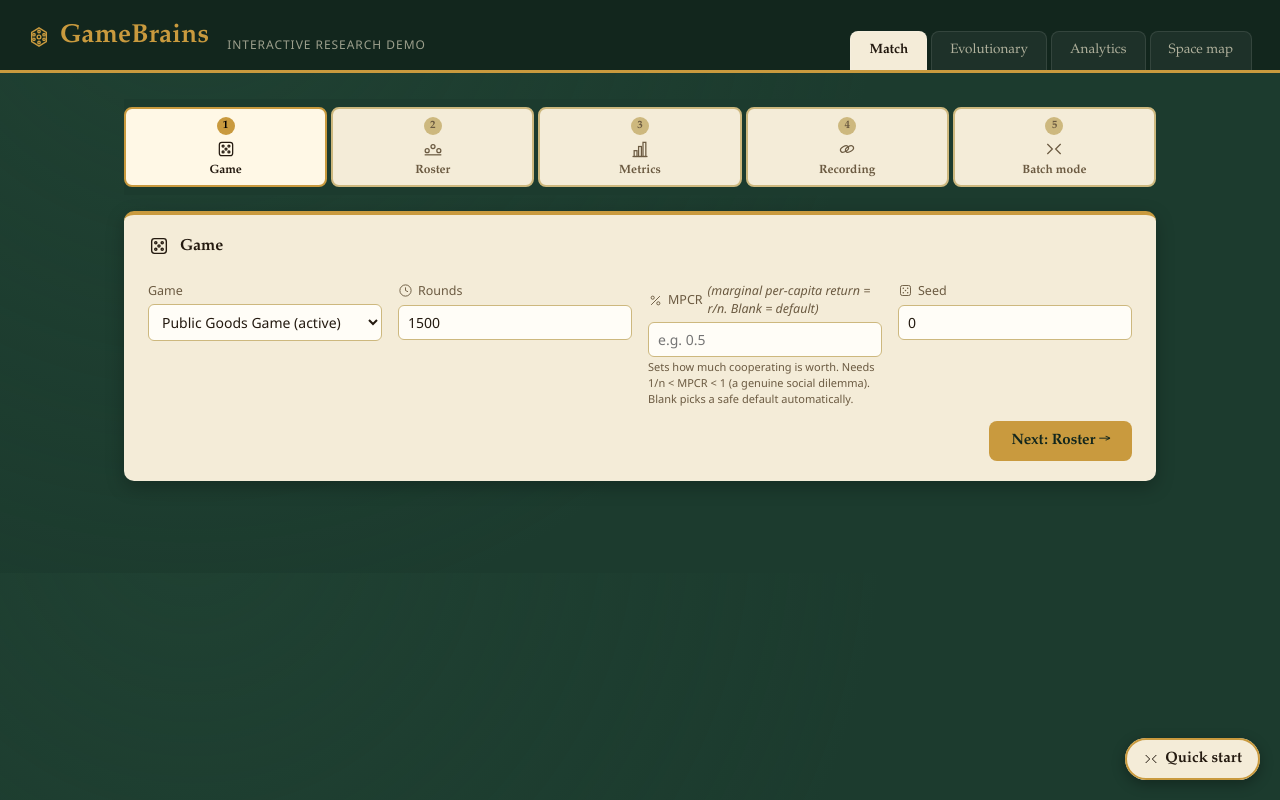
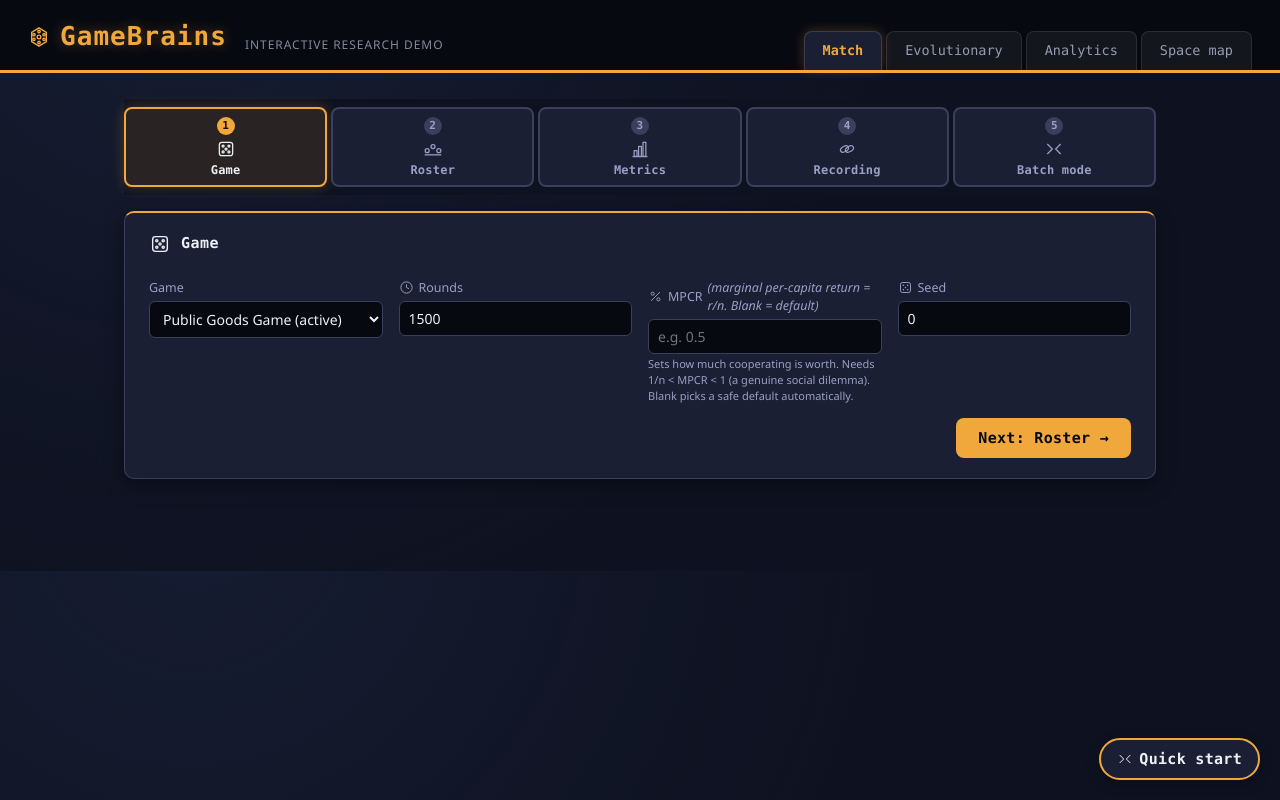
Before and after one commit to dentros/gamebrains, a Flask app: page / in a window 1280 px wide. Run offline with Flask 3, Linux system fonts and the light colour scheme; parts of the project's set-up code (start-up, migrations or seed data) failed here and were passed over.

Commit message:
Retheme the webui: "console for observing minds" -- dark instrument panel, glowing signal accents
The felt-green/parchment/gold board-game look read as dated (1990s/2000s
enterprise-software vibe, not the distinctive identity intended). New
direction: a deep indigo-black page and console-screen-slate panels, warm
off-white text, an amber signal accent, and the five existing agent-kind
colors (unchanged hues, brightened for contrast) rendered as glowing
indicator lights via CSS drop-shadow/box-shadow -- literally: this tool's
subject is different kinds of minds, so the visual metaphor is watching their
signals light up on a dark instrument console, not a cardboard board-game box.

Display type switches from a serif book face to the same monospace family
already used for logs/tables, extending the existing terminal-readout motif
upward into headers instead of introducing a third type family. Body text
stays on the existing humanist sans for readability (skill guidance: use the
characterful face with restraint).

Since almost all theming lived in base.html's :root custom properties plus a
few shared component classes, this cascades to every page (Match wizard,
Evolutionary, Analytics, Space map, Results) from one file. Also retinted a
handful of colors that were hardcoded as light-theme hex values rather than
CSS variables (input fields, creature cards, code chips, chart gridlines,
Q-table zero-fallback, the analytics scatter chart's inline SVG text color --
the standalone downloadable SVG deliberately keeps its white background,
appropriate for a paper figure regardless of the on-page theme).

Verified: real end-to-end match covering all four learning-agent brain
visualizations (Markov-brain wiring/TPM, Q-table, DQN network, FEP beliefs)
renders with no errors; full regression suite passes. Not yet visually
screenshotted (browser extension was disconnected this session) -- ask the
user to confirm the look in a real browser before considering this done.

```diff
--- a/webui/app.py
+++ b/webui/app.py
@@ -247,7 +247,7 @@ def _epsilon_rounds_to_min(decay: float, emin: float) -> float:
 def _heat_color(value: float, vmax: float) -> str:
     """Diverging red(-)/green(+) background, intensity scaled by |value| / vmax."""
     if vmax <= 0:
-        return "background:#eee"
+        return "background:#2a3050"
     t = min(abs(value) / vmax, 1.0)
     if value >= 0:
         return f"background:rgba(34,160,80,{0.12 + 0.55 * t:.2f})"
@@ -547,7 +547,7 @@ def _polyline_svg(series: list[float], width: int = 720, height: int = 140, colo
     ]
     gridlines = "".join(
         f"<line x1='0' y1='{height * frac:.1f}' x2='{width}' y2='{height * frac:.1f}' "
-        f"stroke='#3336' stroke-width='1'/>" for frac in (0.0, 0.5, 1.0)
+        f"stroke='#ffffff30' stroke-width='1'/>" for frac in (0.0, 0.5, 1.0)
     )
     return (f"<svg viewBox='0 0 {width} {height}' class='{css_class}'>"
            f"{gridlines}<polyline points='{' '.join(pts)}' fill='none' stroke='{color}' "
@@ -1206,14 +1206,15 @@ def _scatter_svg(points: list[tuple[float, float]], x_label: str, y_label: str,
     )
     body = f"{title}{gridlines}{axes}{dots}{labels}"
     # `currentColor` (used by title/labels/ticks above) inherits the CSS `color` of whatever
-    # wraps the SVG. The felt-dark chart background (`.scatterchart`, matching `.coopchart`) sits
-    # inside a light `.panel` whose text color is `--ink` (dark brown, meant for a light
-    # background) -- inherited as-is, that text would be near-invisible against the dark chart
+    # wraps the SVG. The dark chart background (`.scatterchart`, matching `.coopchart`) sits
+    # inside a `.panel` whose text color is `--ink` (bright, meant to sit on the panel's own dark
+    # background) -- inherited as-is, that text would blend into the equally-dark chart
     # background. Setting `style="color:..."` directly on the `<svg>` root fixes `currentColor`
-    # locally, independent of the surrounding page: `--felt-text` (light cream) inline, plain dark
-    # gray for the standalone downloadable file (which sets its own white background below).
+    # locally, independent of the surrounding page: `--felt-text` inline, plain dark gray for the
+    # standalone downloadable file (which sets its own white background below, deliberately
+    # print/paper-appropriate regardless of the on-page theme).
     inline_html = (
-        f"<svg viewBox='0 0 {width} {height}' class='scatterchart' style='color:#e6e0c8'>"
+        f"<svg viewBox='0 0 {width} {height}' class='scatterchart' style='color:#c7cbe6'>"
         f"{body}</svg>"
     )
     standalone_svg = (
--- a/webui/templates/base.html
+++ b/webui/templates/base.html
@@ -5,21 +5,24 @@
 <title>GameBrains</title>
 <style>
   :root {
-    /* Felt table (page), rulebook-page cards, foil accent, five player-piece colors. */
-    --felt: #1c3b2e; --felt-deep: #12261d; --felt-text: #e6e0c8;
-    --panel: #f4ecd8; --panel-edge: #cdb87e; --ink: #241a10; --ink-soft: #6b5a41;
-    --gold: #c99a3e; --gold-deep: #8a6a26;
-    --piece-qlearning: #3d6b8a; --piece-dqn: #7a4a8a; --piece-fep: #6b8a3d;
-    --piece-markov_brain: #b5541f; --piece-classic: #5c5346;
-    --coop: #4f9a5c; --defect: #b5433a;
-    --font-display: "Iowan Old Style", "Palatino Linotype", Georgia, "Times New Roman", serif;
+    /* Console for observing minds: deep-console page, screen-module cards, amber signal accent,
+       five agent-kind signature colors rendered as glowing indicator lights (see .creature .glyph
+       and the active-nav rules below for where the glow is actually spent -- deliberately not
+       everywhere, see the design rationale in CLAUDE.md). */
+    --felt: #0e1220; --felt-deep: #070911; --felt-text: #c7cbe6;
+    --panel: #1a1f33; --panel-edge: #3a3f5c; --ink: #eef0f7; --ink-soft: #9aa0c4;
+    --gold: #f0a83d; --gold-deep: #c9822a;
+    --piece-qlearning: #5a94c2; --piece-dqn: #a06bc2; --piece-fep: #8fb75a;
+    --piece-markov_brain: #e07b3d; --piece-classic: #8f8878;
+    --coop: #5cc26e; --defect: #e2554a;
+    --font-display: "Cascadia Code", Consolas, "SF Mono", Menlo, monospace;
     --font-body: "Segoe UI", system-ui, -apple-system, Helvetica, Arial, sans-serif;
     --font-mono: "Cascadia Code", Consolas, "SF Mono", Menlo, monospace;
   }
   * { box-sizing: border-box; }
   body {
     margin: 0; background: var(--felt);
-    background-image: radial-gradient(circle at 15% -10%, #24493866 0%, transparent 55%);
+    background-image: radial-gradient(circle at 15% -10%, #2d3a6640 0%, transparent 55%);
     color: var(--felt-text); font-family: var(--font-body); line-height: 1.45;
   }
   header.top {
@@ -29,7 +32,7 @@
   header.top .brand { display: flex; align-items: center; gap: 10px; padding-bottom: 14px; }
   header.top h1 {
     font-family: var(--font-display); font-size: 26px; margin: 0; color: var(--gold);
-    letter-spacing: .01em;
+    letter-spacing: .04em; font-weight: 700; text-shadow: 0 0 14px #f0a83d55;
   }
   header.top .tag {
     color: var(--felt-text); opacity: .65; font-size: 12px; padding-bottom: 16px;
@@ -42,24 +45,30 @@
     border: 1px solid #ffffff22; border-bottom: none; opacity: .75;
   }
   nav.tabs a:hover { opacity: 1; }
-  nav.tabs a.active { background: var(--panel); color: var(--ink); opacity: 1; font-weight: 600; }
+  nav.tabs a.active {
+    background: var(--panel); color: var(--gold); opacity: 1; font-weight: 600;
+    box-shadow: 0 0 12px #f0a83d40;
+  }
   nav.subtabs { display: flex; gap: 6px; margin: 14px 0; flex-wrap: wrap; }
   .subtab-btn {
     padding: 8px 16px; border-radius: 8px; border: 1px solid var(--panel-edge);
-    background: #ffffff33; color: var(--felt-text); font-family: var(--font-display);
+    background: #ffffff0c; color: var(--felt-text); font-family: var(--font-display);
     font-size: 13px; cursor: pointer; opacity: .8;
   }
   .subtab-btn:hover { opacity: 1; }
-  .subtab-btn.active { background: var(--panel); color: var(--ink); opacity: 1; font-weight: 600; }
+  .subtab-btn.active {
+    background: var(--panel); color: var(--gold); opacity: 1; font-weight: 600;
+    box-shadow: 0 0 10px #f0a83d33;
+  }
   main { max-width: 1080px; margin: 0 auto; padding: 26px 24px 70px; }
   .panel {
     background: var(--panel); color: var(--ink); border-radius: 10px;
-    padding: 20px 24px; margin-bottom: 22px; box-shadow: 0 6px 18px #00000040;
-    border-top: 4px solid var(--gold);
+    padding: 20px 24px; margin-bottom: 22px; box-shadow: 0 6px 20px #00000060;
+    border: 1px solid var(--panel-edge); border-top: 2px solid var(--gold);
   }
   .panel h2 {
-    margin: 0 0 14px; font-family: var(--font-display); font-size: 16px; font-weight: 700;
-    color: var(--ink); display: flex; align-items: center; gap: 10px;
+    margin: 0 0 14px; font-family: var(--font-display); font-size: 15px; font-weight: 700;
+    color: var(--ink); display: flex; align-items: center; gap: 10px; letter-spacing: .03em;
   }
   .panel h2 .step {
     display: inline-flex; align-items: center; justify-content: center; width: 22px; height: 22px;
@@ -73,9 +82,12 @@
   label .hint { font-style: italic; }
   input[type=number], input[type=text], select {
     width: 100%; padding: 7px 9px; border-radius: 6px; border: 1px solid var(--panel-edge);
-    background: #fffdf7; color: var(--ink); font-size: 14px; font-family: var(--font-body);
+    background: var(--felt-deep); color: var(--ink); font-size: 14px; font-family: var(--font-body);
   }
-  select:disabled, option:disabled { color: #a89b84; }
+  input[type=number]:focus, input[type=text]:focus, select:focus {
+    outline: none; border-color: var(--gold); box-shadow: 0 0 0 2px #f0a83d33;
+  }
+  select:disabled, option:disabled { color: #5a5f7a; }
   fieldset { border: 1px solid var(--panel-edge); border-radius: 8px; padding: 12px 14px; margin-top: 14px; }
   legend { color: var(--ink-soft); font-size: 11.5px; text-transform: uppercase; letter-spacing: .04em; padding: 0 6px; }
   .checkrow { display: flex; align-items: center; gap: 8px; margin: 9px 0; }
@@ -144,15 +167,16 @@
   .coopchart { width: 100%; height: 140px; background: var(--felt-deep); border-radius: 8px; }
   .scatterchart { width: 100%; height: 360px; background: var(--felt-deep); border-radius: 8px; }
   .badge { display: inline-block; padding: 2px 10px; border-radius: 4px; font-size: 11.5px; font-weight: 600; }
-  .badge.ok { background: var(--coop); color: #f4ecd8; }
-  .badge.warn { background: var(--defect); color: #f4ecd8; }
-  .badge.todo { background: #ded1ad; color: var(--ink-soft); border: 1px dashed var(--panel-edge); }
-  code { background: #e8ddc3; padding: 1px 5px; border-radius: 3px; font-size: 12px; font-family: var(--font-mono); }
-  a { color: var(--gold-deep); }
+  .badge.ok { background: var(--coop); color: #0e1220; }
+  .badge.warn { background: var(--defect); color: #0e1220; }
+  .badge.todo { background: #262c47; color: var(--ink-soft); border: 1px dashed var(--panel-edge); }
+  code { background: #262c47; color: var(--ink); padding: 1px 5px; border-radius: 3px; font-size: 12px; font-family: var(--font-mono); }
+  a { color: var(--gold); }
+  a:hover { color: #ffbc5c; }
   .backlink { display: inline-block; margin-bottom: 16px; color: var(--felt-text); }
   .rosterrow {
     display: flex; align-items: flex-start; gap: 10px; flex-wrap: wrap; padding: 12px;
-    border: 1px solid var(--panel-edge); border-radius: 8px; margin-bottom: 8px; background: #fffdf7;
+    border: 1px solid var(--panel-edge); border-radius: 8px; margin-bottom: 8px; background: #171c30;
   }
   .rosterrow .kindpick { min-width: 190px; display: flex; align-items: flex-end; gap: 8px; }
   .rosterrow .kindpick .glyph { color: var(--ink-soft); margin-bottom: 8px; }
@@ -216,10 +240,13 @@
     display: inline-flex; align-items: center; justify-content: center; width: 18px; height: 18px;
     border-radius: 50%; background: var(--panel-edge); font-size: 11px; font-weight: 700;
   }
-  .fw-tab.active { border-color: var(--gold); color: var(--ink); background: #fff8e6; }
-  .fw-tab.active .fw-num { background: var(--gold); color: #000; }
+  .fw-tab.active {
+    border-color: var(--gold); color: var(--ink); background: #f0a83d1e;
+    box-shadow: 0 0 14px #f0a83d40;
+  }
+  .fw-tab.active .fw-num { background: var(--gold); color: #0e1220; }
   .fw-tab.done { color: var(--ink); }
-  .fw-tab.done .fw-num { background: var(--coop); color: #000; }
+  .fw-tab.done .fw-num { background: var(--coop); color: #0e1220; }
   .fw-nav { display: flex; justify-content: space-between; gap: 8px; margin-top: 14px; }
   .fw-nav .btn, .fw-nav .secondary { width: auto; min-width: 140px; margin: 0; }
   .fieldicon { display: inline-flex; align-items: center; gap: 5px; }
```
Also changed, not shown: other parts of webui/templates/base.html (+23 -12 lines).
